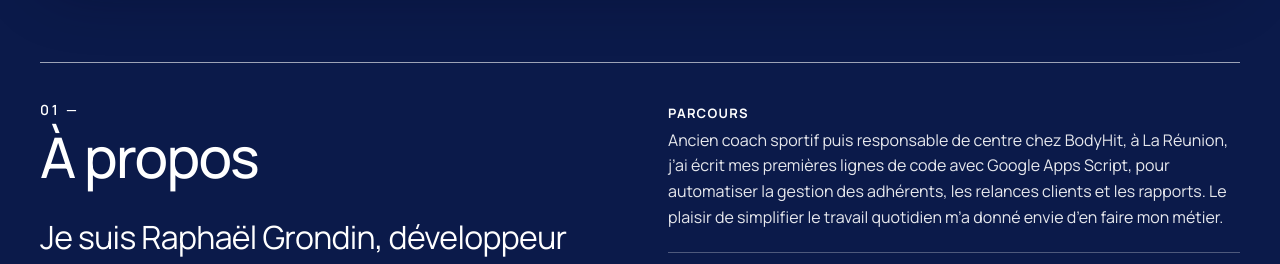
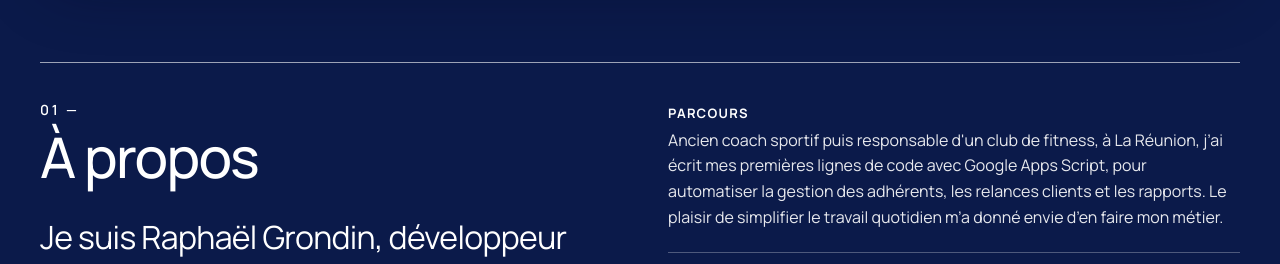
Before and after one commit to grdRaphael/portfolio_grd_raphael, a React (Vite) app: page / in a window 1280 px wide. Shown: the part 802-1066 px from the top of the page. Built offline with nearby package versions, Linux system fonts and the light colour scheme.

Commit message:
Reword career background in about section

```diff
--- a/src/components/About/About.tsx
+++ b/src/components/About/About.tsx
@@ -17,7 +17,7 @@ const About = () => {
                 <div>
                     <dt>Parcours</dt>
                     <dd>
-                        Ancien coach sportif puis responsable de centre chez BodyHit, à La Réunion, j’ai
+                        Ancien coach sportif puis responsable d'un club de fitness, à La Réunion, j’ai
                         écrit mes premières lignes de code avec Google Apps Script, pour automatiser la
                         gestion des adhérents, les relances clients et les rapports. Le plaisir de
                         simplifier le travail quotidien m’a donné envie d’en faire mon métier.
```
